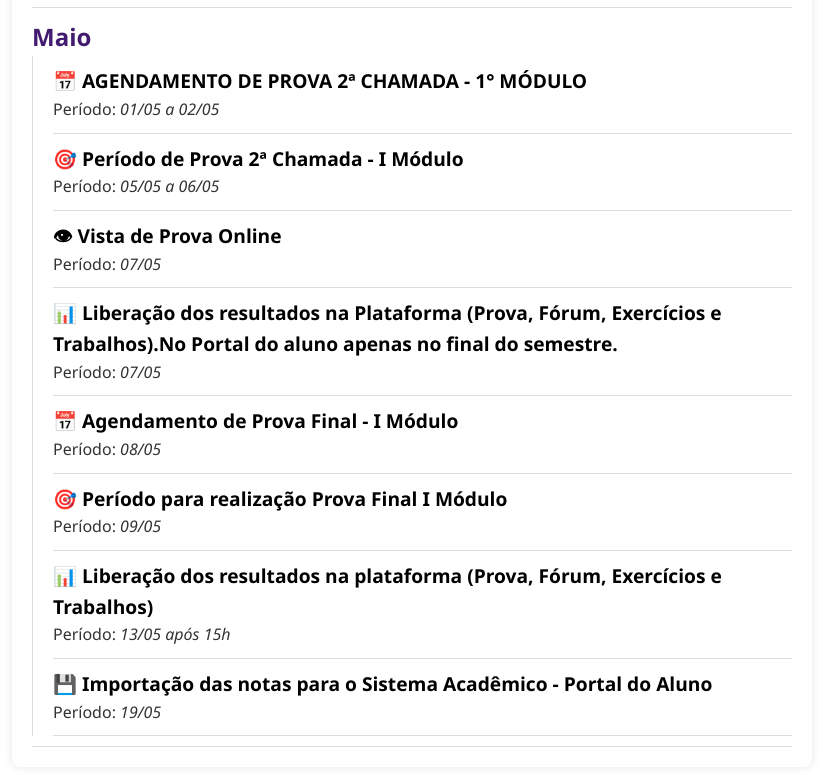
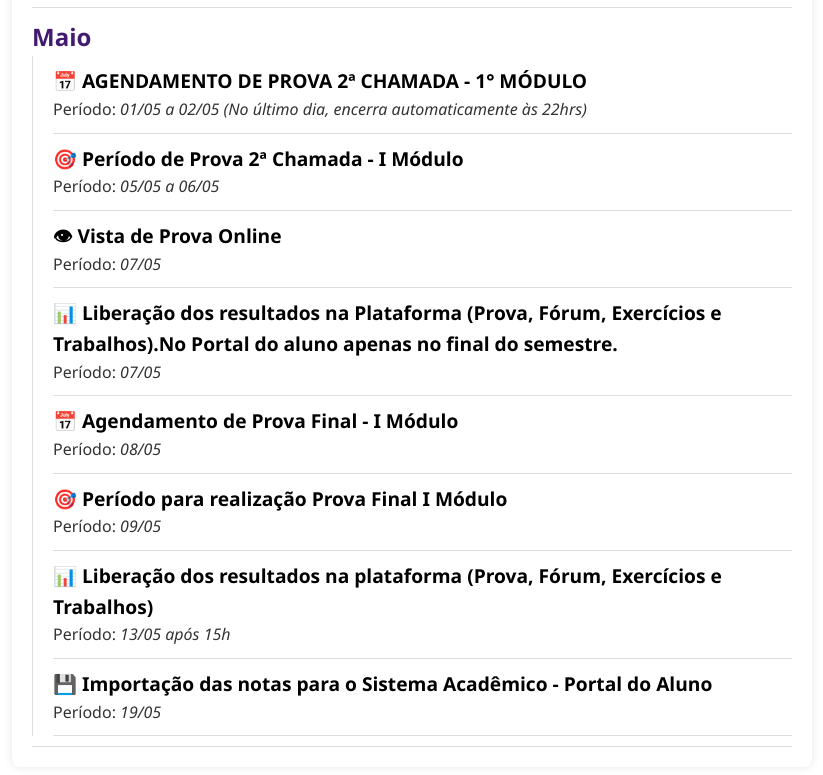
Before and after one commit to avauniceplac/1_MODULO_2025, a plain HTML site: page index.html in a window 1280 px wide. Shown: the part 1608-2383 px from the top of the page, without its empty margins (228-1051 px from the left). Drawn offline with nearby package versions, Linux system fonts and the light colour scheme.

Commit message:
Update index.html
.

```diff
--- a/index.html
+++ b/index.html
@@ -120,7 +120,7 @@
                     <div class="event-item" data-start="2025-05-01" data-end="2025-05-03">
                         <div class="event-title">&#128197; AGENDAMENTO DE PROVA 2ª CHAMADA - 1° MÓDULO</div>
                         <div class="event-details">
-                            Período: <span class="event-period">01/05 a 02/05</span>
+                            Período: <span class="event-period">01/05 a 02/05 (No último dia, encerra automaticamente às 22hrs)</span>
                         </div>
                     </div>
                      <!-- PERÍODO DE PROVA DE 2ª CHAMADA DO 2º MÓDULO -->
```
